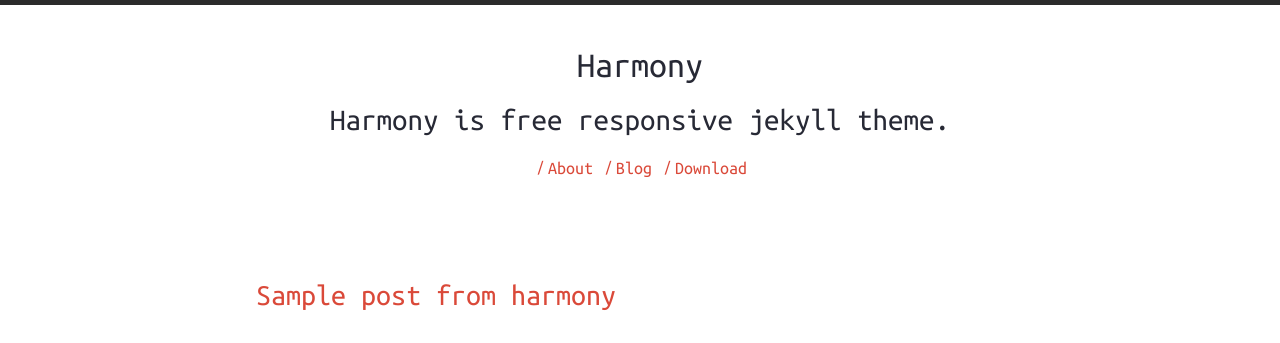
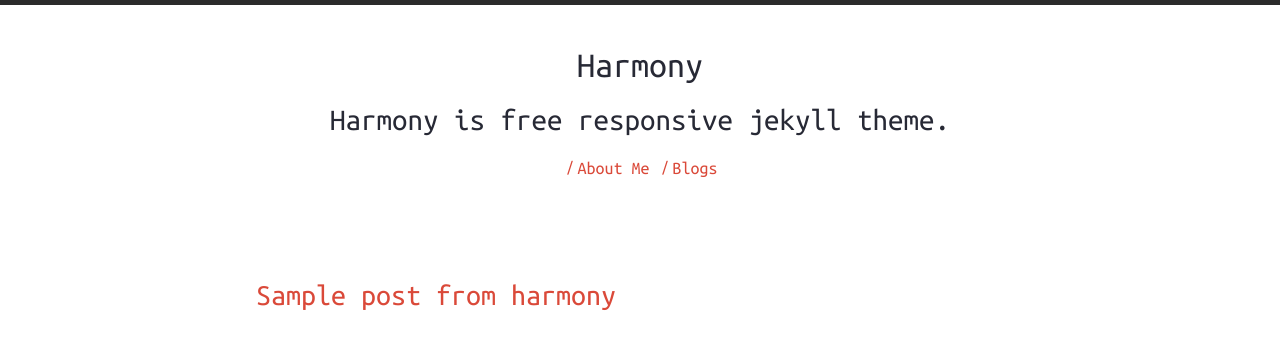
Before and after one commit to zhonghan/forest, a Jekyll site: the page built from index.html, in a window 1280 px wide. Shown: the top 343 px of the page. Built offline with Jekyll 4.4.1, drawn with Linux system fonts in a browser that asks for light colours; nearby versions of some CDN libraries.

Commit message:
remove download

```diff
--- a/_includes/header-links.html
+++ b/_includes/header-links.html
@@ -1,10 +1,11 @@
 <ul>
 	<li>
-		<a href="{{ '/about' | prepend: site.baseurl | prepend: site.url }}">About</a><span>/</span>
+		<a href="{{ '/about' | prepend: site.baseurl | prepend: site.url }}">About Me</a><span>/</span>
 	</li>
 	<li>
-		<a href="{{ '/blog' | prepend: site.baseurl | prepend: site.url }}">Blog</a><span>/</span>
+		<a href="{{ '/blog' | prepend: site.baseurl | prepend: site.url }}">Blogs</a><span>/</span>
 	</li>
+	<!--
 	{% if site.harmony.social.github %}
 	<li>
 		<a title="{{ site.harmony.social.github }} on Github"
@@ -13,4 +14,5 @@
 		</a><span>/</span>
 	</li>
 	{% endif %}
+	-->
 </ul>
```
